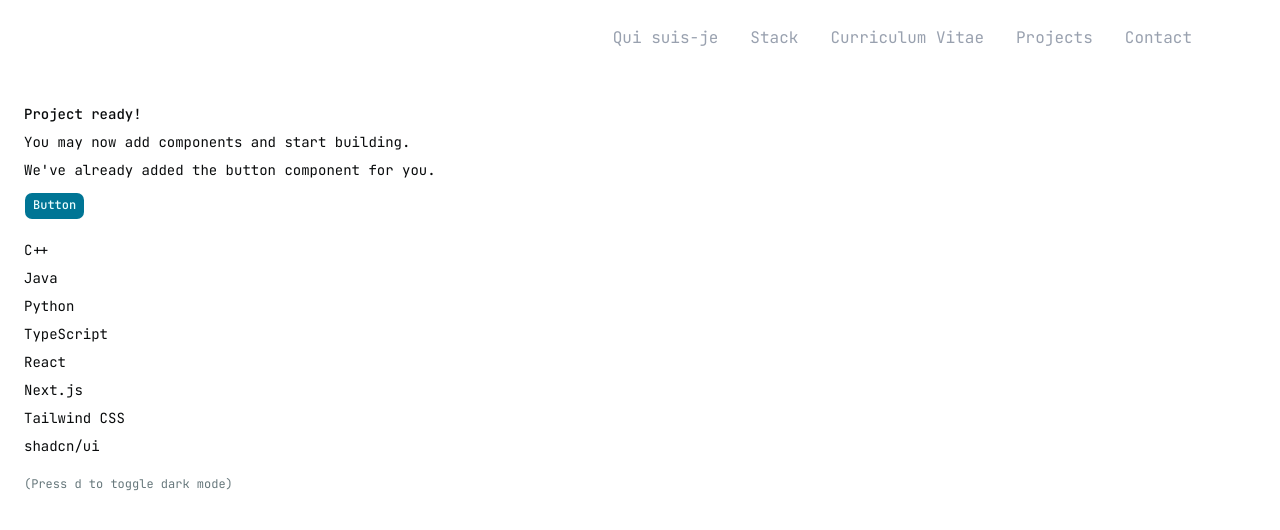
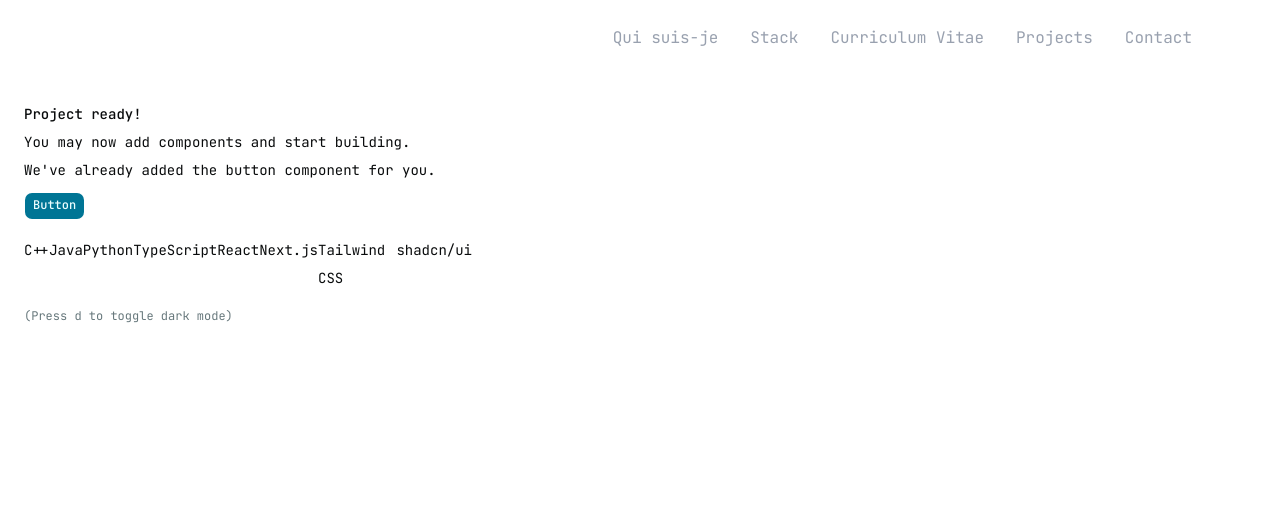
Before and after one commit to MarioVillamil/Portfolio, a Next.js app in the folder portfolio/: page / in a window 1280 px wide. Shown: the top 530 px of the page. Built offline with nearby package versions, Linux system fonts and the light colour scheme.

Commit message:
stackTitle started

```diff
--- /dev/null
+++ b/portfolio/app/components/Stack.tsx
@@ -0,0 +1,7 @@
+export default function Stack(){
+    return(
+        <div>
+
+        </div>
+    )
+}
--- a/portfolio/app/components/StackList.tsx
+++ b/portfolio/app/components/StackList.tsx
@@ -18,7 +18,7 @@
 ]
     return(
         <div>
-            <ul>
+            <ul className="flex flex-row">
                 {stackList.map((item, index) => (
           <li key={index}>{item.label}</li>
         ))}
--- /dev/null
+++ b/portfolio/app/components/StackTitle.tsx
@@ -0,0 +1,9 @@
+interface ITitle {
+  title: string;
+}
+
+export default function StackTitle({ title }: ITitle) {
+  return (
+    <h2>{title}</h2>
+  );
+}
--- a/portfolio/app/page.tsx
+++ b/portfolio/app/page.tsx
@@ -11,7 +11,7 @@
           <p>We&apos;ve already added the button component for you.</p>
           <Button className="mt-2">Button</Button>
         </div>
-        <div>
+        <div className="flex">
           <StackList/>
         </div>
         <div className="font-mono text-xs text-muted-foreground">
```
Also changed, not shown: portfolio/app/components/StackSection.tsx (deleted).
